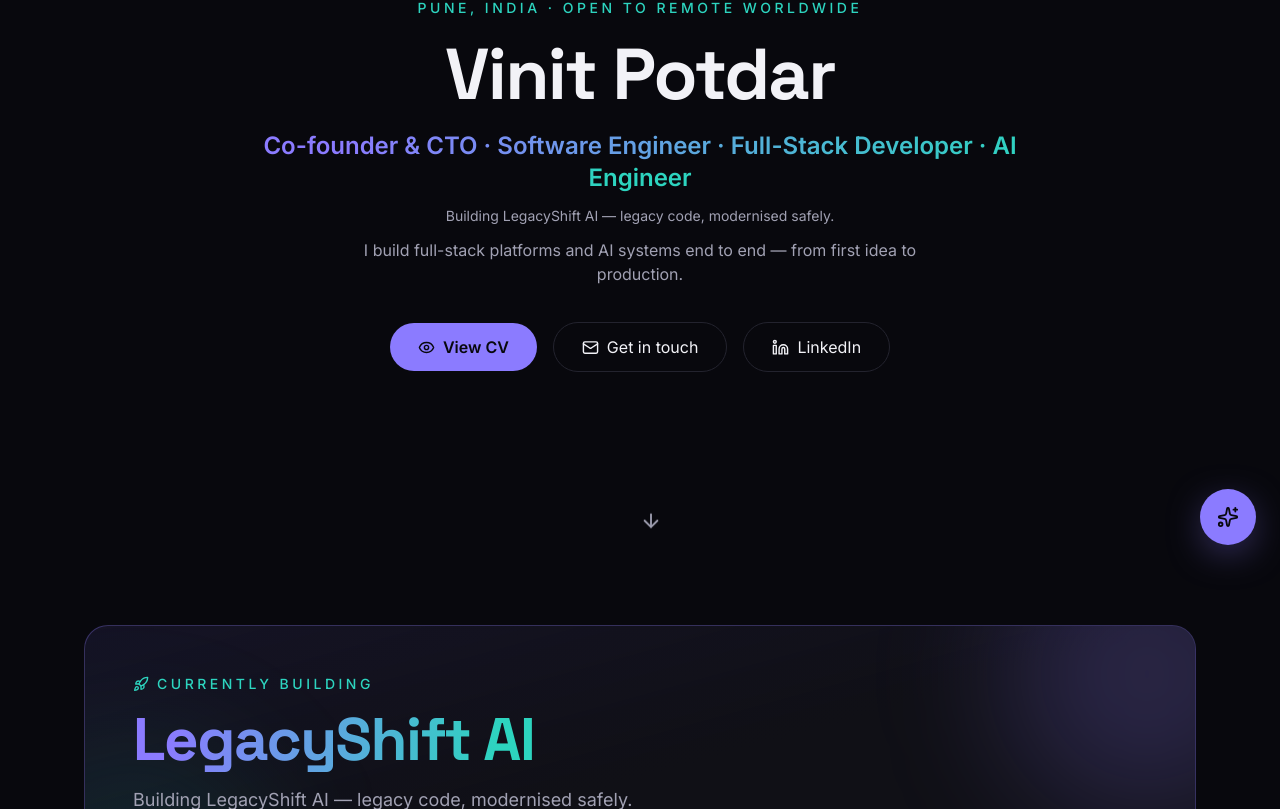
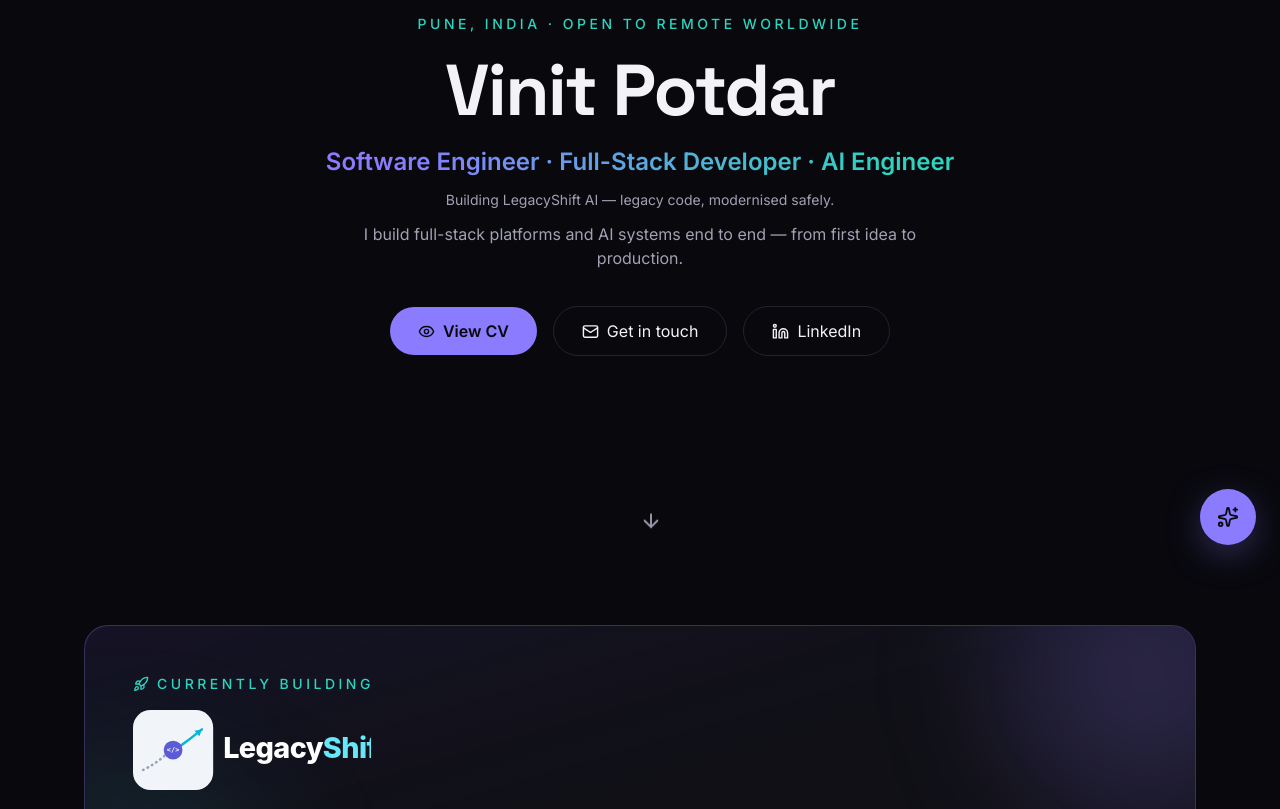
Before and after one commit to potdarvinit100-prog/vinit-portfolio-v3, a React (Vite) app: page / in a window 1280 px wide. Shown: the part 231-1040 px from the top of the page. Built offline with nearby package versions, Linux system fonts and the light colour scheme.

Commit message:
Portfolio: LegacyShift logo, no role claims, Harvard Aspire selected mention

```diff
--- a/src/components/Startup.tsx
+++ b/src/components/Startup.tsx
@@ -15,16 +15,18 @@
               <p className="flex items-center gap-2 text-accent2 text-sm font-medium tracking-[0.25em] uppercase mb-4">
                 <Rocket size={16} /> Currently building
               </p>
-              <h2 className="font-display font-bold text-4xl md:text-6xl tracking-tight mb-4">
-                <span className="grad-text">{startup.name}</span>
-              </h2>
+              <img
+                src="/legacyshift-logo.svg"
+                alt="LegacyShift AI"
+                className="h-16 md:h-20 w-auto mb-4"
+              />
               <p className="text-lg text-muted max-w-2xl mb-8">{startup.line}</p>
               <div className="flex flex-wrap gap-4">
                 <span className="flex items-center gap-2 text-sm border border-line rounded-full px-4 py-2 text-muted">
-                  <Users size={15} className="text-accent" /> Co-founder & CTO
+                  <Users size={15} className="text-accent" /> Global team
                 </span>
                 <span className="flex items-center gap-2 text-sm border border-line rounded-full px-4 py-2 text-muted">
-                  <Globe2 size={15} className="text-accent2" /> YC Winter 2027 application in preparation
+                  <Globe2 size={15} className="text-accent2" /> International ambitions
                 </span>
               </div>
             </div>
--- a/src/data.ts
+++ b/src/data.ts
@@ -1,7 +1,7 @@
 export const profile = {
   name: "Vinit Niranjan Potdar",
   shortName: "Vinit Potdar",
-  roles: ["Co-founder & CTO", "Software Engineer", "Full-Stack Developer", "AI Engineer"],
+  roles: ["Software Engineer", "Full-Stack Developer", "AI Engineer"],
   tagline:
     "I build full-stack platforms and AI systems end to end — from first idea to production.",
   location: "Pune, India · Open to remote worldwide",
@@ -165,8 +165,8 @@
 
 export const achievements = [
   {
-    title: "Harvard Aspire Leaders Program",
-    detail: "Leadership certificate through the Aspire Institute.",
+    title: "Selected for Harvard Aspire Leaders Program",
+    detail: "Selected for the Aspire Leaders Program (Aspire Institute) — leadership certificate.",
   },
   {
     title: "4× 1st Rank — Project Exhibitions",
@@ -204,13 +204,13 @@
 export const knowledgeBase: KBChunk[] = [
   {
     id: "legacyshift",
-    keywords: ["legacyshift", "startup", "cto", "co-founder", "cofounder", "currently building", "building now"],
-    text: "Vinit is Co-founder & CTO of LegacyShift AI, a product that modernises legacy code safely. He is building it as a final-year Computer Engineering student from Pune, India.",
+    keywords: ["legacyshift", "startup", "currently building", "building now"],
+    text: "Vinit is building LegacyShift AI, a product that modernises legacy code safely. He is building it as a final-year Computer Engineering student from Pune, India.",
   },
   {
     id: "bio",
     keywords: ["who", "about", "vinit", "introduce", "background", "summary"],
-    text: "Vinit Niranjan Potdar is a Software Engineer, Full-Stack Developer and AI Engineer from Pune, India. He is Co-founder & CTO of LegacyShift AI, and a final-year Computer Engineering student who builds full-stack platforms and AI systems end to end, and he is open to remote work worldwide.",
+    text: "Vinit Niranjan Potdar is a Software Engineer, Full-Stack Developer and AI Engineer from Pune, India. He is a final-year Computer Engineering student who builds full-stack platforms and AI systems end to end, and he is open to remote work worldwide.",
   },
   {
     id: "skills",
```
Also changed, not shown: public/legacyshift-logo.svg (added).
